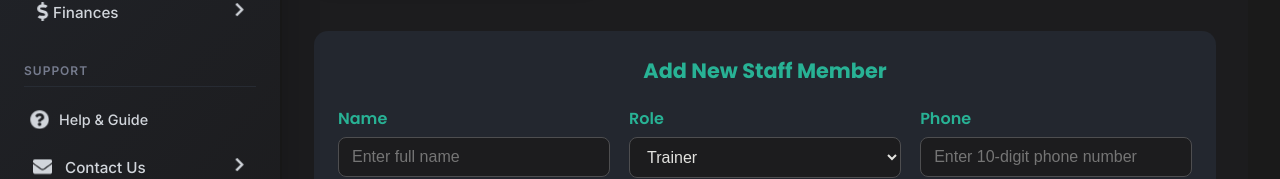
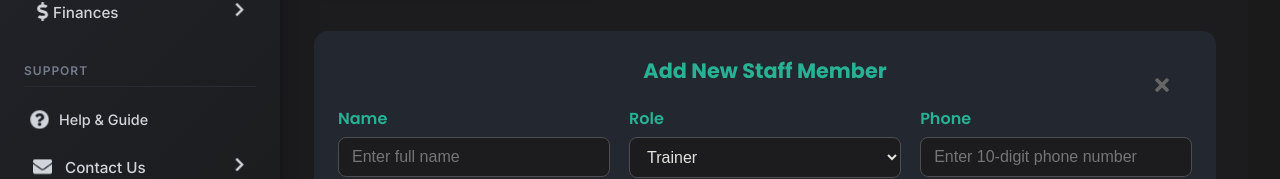
Before and after one commit to Abdulnabeel29/gympersonal, a React (Vite) app: page /staff in a window 1280 px wide. Both pictures are taken after a click on the button "Add Staff". Shown: the part 538-717 px from the top of the page. Built offline with nearby package versions, Linux system fonts and the light colour scheme; no server answers.

Commit message:
added close button in staff form

```diff
--- a/src/pages/Staff/AddStaffForm.jsx
+++ b/src/pages/Staff/AddStaffForm.jsx
@@ -1,6 +1,6 @@
 import React, { useState, useEffect } from "react";
 import "./Staff.css";
-import { FaUser, FaBriefcase, FaPhone, FaEnvelope, FaMapMarkerAlt, FaMoneyBillWave, FaImage } from 'react-icons/fa';
+import { FaUser, FaBriefcase, FaPhone, FaEnvelope, FaMapMarkerAlt, FaMoneyBillWave, FaImage, FaTimes } from 'react-icons/fa';
 
 const AddStaffForm = ({ onSave, onCancel, staff }) => {
   const [formData, setFormData] = useState(
@@ -55,7 +55,42 @@ const AddStaffForm = ({ onSave, onCancel, staff }) => {
 
   return (
     <div className="staff-add-form-container">
-      <form onSubmit={handleSubmit} className="staff-add-form">
+      <form onSubmit={handleSubmit} className="staff-add-form" style={{ position: 'relative' }}>
+        <button
+          type="button"
+          onClick={onCancel}
+          style={{
+            position: 'absolute',
+            top: '15px',
+            right: '15px',
+            background: 'none',
+            border: 'none',
+            fontSize: '20px',
+            cursor: 'pointer',
+            color: '#666',
+            padding: '5px',
+            borderRadius: '50%',
+            width: '30px',
+            height: '30px',
+            display: 'flex',
+            alignItems: 'center',
+            justifyContent: 'center',
+            transition: 'all 0.2s ease',
+            zIndex: 10
+          }}
+          onMouseEnter={(e) => {
+            e.target.style.backgroundColor = '#f0f0f0';
+            e.target.style.color = '#333';
+          }}
+          onMouseLeave={(e) => {
+            e.target.style.backgroundColor = 'none';
+            e.target.style.color = '#666';
+          }}
+          title="Close"
+        >
+          <FaTimes />
+        </button>
+
         <h2>{staff ? 'Edit Staff Member' : 'Add New Staff Member'}</h2>
         <div className="staff-form-grid">
           <div className="staff-form-group">
```
